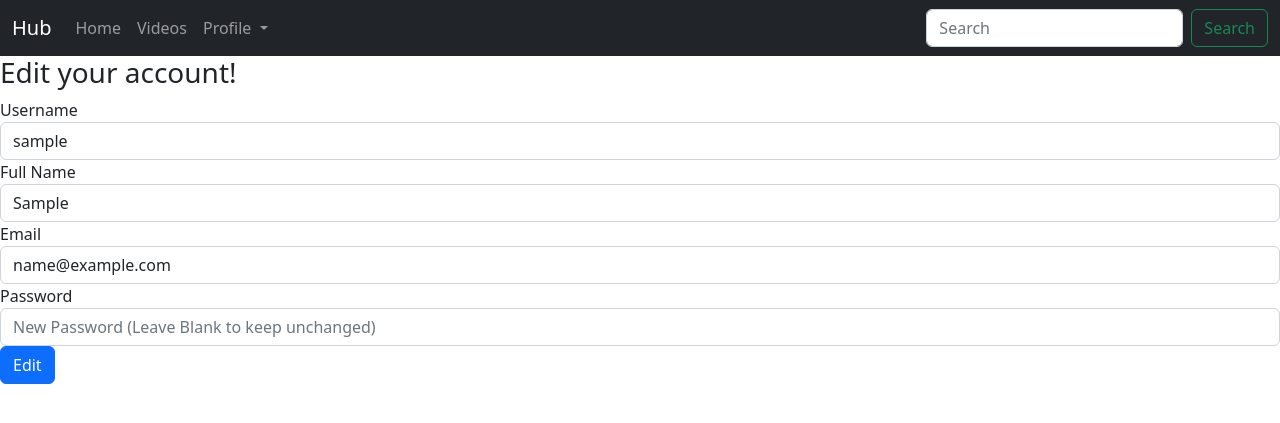
After one commit to bernasx/netflixclone-django, a Django app: page /profile/edit in a window 1280 px wide. The commit adds this page. Shown: the top 423 px of the page. Run offline with Django 4.2, Linux system fonts and the light colour scheme; the visitor is signed in with stand-in values (Sample User, id 1).

Commit message:
Added Edit User

```diff
--- a/hub/templates/hub/base.html
+++ b/hub/templates/hub/base.html
@@ -31,7 +31,7 @@
                 </a>
                 <ul class="dropdown-menu" aria-labelledby="navbarDropdown">
                   <li><a class="dropdown-item" href="{% url 'profile' %}">Your Profile</a></li>
-                  <li><a class="dropdown-item" href="#">Settings</a></li>
+                  <li><a class="dropdown-item" href="{% url 'edit_user' %}">Settings</a></li>
                   <li><hr class="dropdown-divider"></li>
                   <li><a class="dropdown-item" href="{% url 'logout' %}">Log Out</a></li>
                 </ul>
--- /dev/null
+++ b/hub/templates/hub/edit_user.html
@@ -0,0 +1,24 @@
+{% extends './base.html'%}
+{% block content %}
+    <h3>Edit your account!</h3>
+    <form method="post" action="{% url 'edit_user' %}">
+        {% csrf_token %}
+        <div class="form-group">
+            <label for="username">Username</label>
+            <input type="text" class="form-control" value={{user.username}} id="username" name="username" placeholder="Edit your username (use only letters and numbers)" Required>
+        </div>
+        <div class="form-group">
+            <label for="fname">Full Name</label>
+            <input type="text" class="form-control"  value={{user.fullname}} id="fname" name="fname" placeholder="Enter Your Full Name" Required>
+        </div>
+        <div class="form-group">
+            <label for="email">Email</label>
+            <input type="email" class="form-control"  value={{user.email}} id="email" name="email" placeholder="Enter Your Email Address" Required>
+        </div>
+        <div class="form-group">
+            <label for="pass">Password</label>
+            <input type="password" class="form-control" id="password" name="password" placeholder="New Password (Leave Blank to keep unchanged)">
+        </div>
+        <button type="submit" class="btn btn-primary">Edit</button>
+    </form>
+{% endblock content %}
--- a/hub/templates/hub/videos/video_detail.html
+++ b/hub/templates/hub/videos/video_detail.html
@@ -2,4 +2,7 @@
 
 {% block content %}
     {{video.title}}
+    <video width="320" height="240" controls class="" >
+        <source src="{{ video.video.url }}" type="video/mp4">
+    </video>
 {% endblock %}
--- a/hub/urls.py
+++ b/hub/urls.py
@@ -9,6 +9,7 @@ urlpatterns = [
     path('videos/', views.VideosView.as_view(template_name='hub/videos/videos.html'), name='videos'),
     path('video/<int:pk>', views.VideoDetailView.as_view(template_name='hub/videos/video_detail.html'), name='video_detail'),
     path('profile/', views.profile, name='profile'),
+    path('profile/edit', views.edit_User, name='edit_user'),
     path('profile/<int:pk>', views.profile, name='profile'),
     path('signup/', views.signup, name='signup'),
     path('login/', auth_views.LoginView.as_view(template_name='hub/authentication/login.html'), name='login'),
--- a/hub/views.py
+++ b/hub/views.py
@@ -83,16 +83,35 @@ def profile(request, pk=None):
 
     return render(request, 'hub/profile.html', parameters)
 
+def edit_User(request):
+    if request.method == "POST" and request.user.is_authenticated:
+        user = request.user
+        user.username = request.POST['username']
+        user.fullname = request.POST['fname']
+        user.email = request.POST['email']
+        newpassword = request.POST['password']
+        if (newpassword != ''):
+            user.set_password(newpassword)
+            user.save()
+            return redirect('login')
+        else:
+            user.save()
+            return redirect('profile')
+    if request.method == "GET" and request.user.is_authenticated:
+        return render(request, 'hub/edit_user.html')
+
 class VideosView(generic.ListView):
     template_name = 'hub/videos/videos.html'
     context_object_name = 'videos_list'
 
     def get_queryset(self):
-        return Video.objects.filter(isPublic=True)[:20]
+        # TODO - returns the first 20 videos, should maybe change it to order by publishing date???
+        return Video.objects.filter(Q(isPublic=True) | Q(isPublic = False,producer=self.request.user))[:20]
 
 class VideoDetailView(generic.DetailView):
     model = Video
     template_name = 'polls/video_detail.html'
 
     def get_queryset(self):
-        return Video.objects.filter(Q(isPublic=True) | Q(isUnlisted=True,isPublic=False))
+        # Query where it returns the video if it is public, if it is unlisted or if it is your own video
+        return Video.objects.filter(Q(isPublic=True) | Q(isUnlisted=True) |Q(isPublic = False,producer=self.request.user))
```
